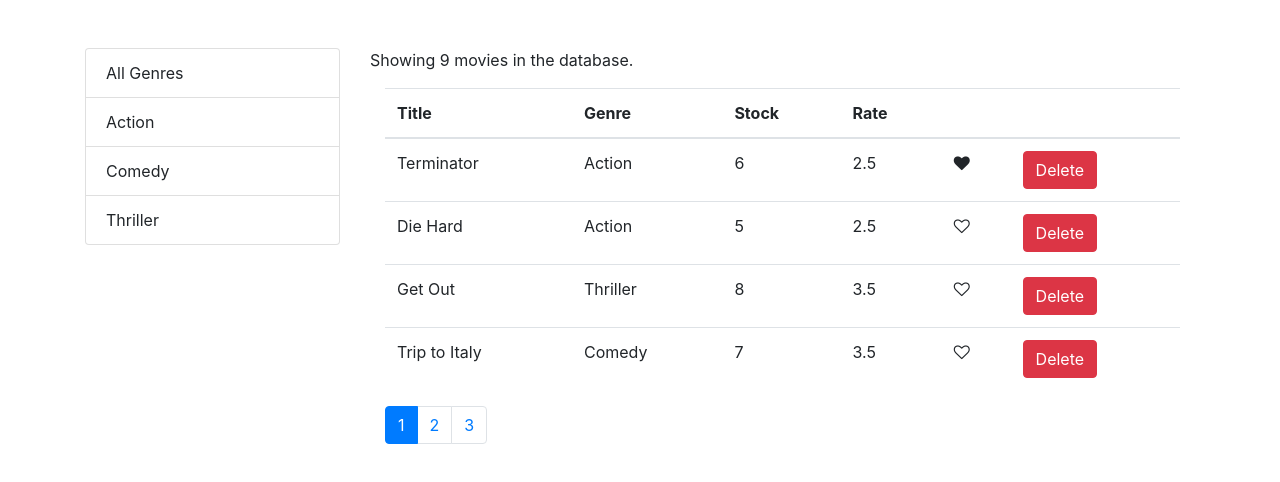
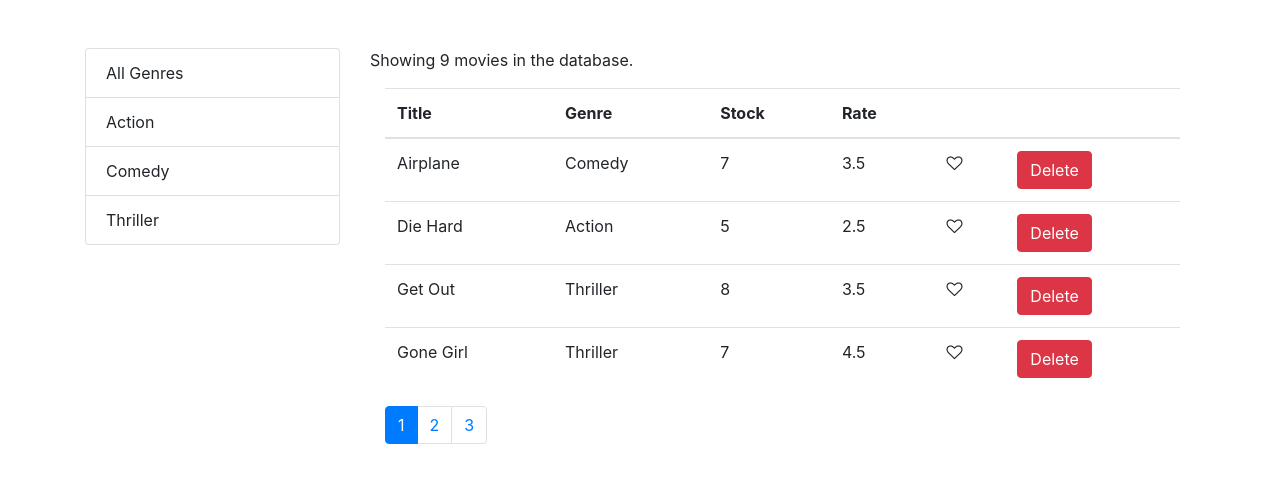
Before and after one commit to ShanuSaini/react, a React (Create React App) app in the folder lp3/: page / in a window 1280 px wide. Shown: the top 482 px of the page. Built offline with nearby package versions, Linux system fonts and the light colour scheme.

Commit message:
shorting
shorting

```diff
--- a/lp3/src/components/movies.jsx
+++ b/lp3/src/components/movies.jsx
@@ -5,6 +5,7 @@
 import Pagination from './common/pagination';
 import { paginate } from '../utills/paginate';
 import ListGroup from './common/listGroup';
+import _ from 'lodash';
 
 class Movies extends Component {
     state = {
@@ -12,10 +13,11 @@
         genres: [],
         currentPage: 1,
         pageSize: 4,
+        sortColumn: { path: 'title', order: 'asc' },
     };
 
     componentDidMount(){
-        const genres = [{name: 'All Genres'}, ...getGenres()];
+        const genres = [{_id: '', name: 'All Genres'}, ...getGenres()];
         this.setState({
             movies: getMovies(),
             genres: genres,
@@ -55,15 +57,30 @@
         });
     }
 
+    handleSort = path => {
+        // console.log(path);
+        const sortColumn = {...this.state.sortColumn};
+        if(sortColumn.path === path){
+            sortColumn.order = (sortColumn.order === 'asc') ? 'desc' : 'asc';
+        }else{
+            sortColumn.path = path;
+            sortColumn.order = 'asc';
+        }
+        this.setState({ sortColumn });
+    }
+
     render(){
         const moviesLength = this.state.movies.length;
-        const { pageSize, currentPage, selectedGenre, movies: allMovies } = this.state;
+        const { pageSize, currentPage, sortColumn, selectedGenre, movies: allMovies } = this.state;
 
         if(moviesLength === 0)
             return <p>There are no movies in the Database.</p>;
 
         const filtered = selectedGenre && selectedGenre._id ? allMovies.filter(m => m.genre._id === selectedGenre._id) : allMovies;
-        const movies = paginate(filtered, currentPage, pageSize);
+
+        const sorted = _.orderBy(filtered, [sortColumn.path], [sortColumn.order])
+
+        const movies = paginate(sorted, currentPage, pageSize);
 
         return (
             <div className="row">
@@ -81,6 +98,7 @@
                             movies={movies}
                             onLike={this.handleLike}
                             onDelete={this.deleteMovieFun}
+                            onSort={this.handleSort}
                         />
                         <Pagination
                             itemsCount={filtered.length}
--- a/lp3/src/components/moviesTable.jsx
+++ b/lp3/src/components/moviesTable.jsx
@@ -1,17 +1,17 @@
-import React, { Component } from 'react';
+import React from 'react';
 import Like from './common/like';
 
 const MoviesTable = (props) => {
-  const { movies, onDelete, onLike } = props;
+  const { movies, onDelete, onLike, onSort } = props;
 
   return (
     <table className="table">
       <thead>
         <tr>
-          <th scope="col">Title</th>
-          <th scope="col">Genre</th>
-          <th scope="col">Stock</th>
-          <th scope="col">Rate</th>
+          <th onClick={()=>onSort('title')} scope="col">Title</th>
+          <th onClick={()=>onSort('genre.name')} scope="col">Genre</th>
+          <th onClick={()=>onSort('numberInStock')} scope="col">Stock</th>
+          <th onClick={()=>onSort('dailyRentalRate')} scope="col">Rate</th>
           <th scope="col"></th>
           <th scope="col"></th>
         </tr>
```
Also changed, not shown: lp3/src/components/common/listGroup.jsx (+6 -1 lines).
